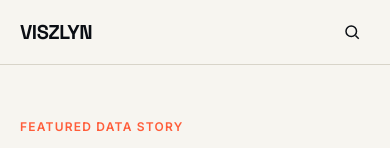
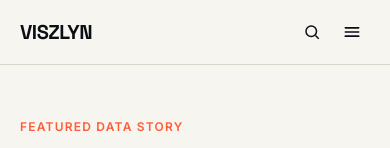
Before and after one commit to Vedang1655/viszlyn, a Next.js app: page / in a window 390 px wide. Shown: the top 148 px of the page. Built offline with nearby package versions, Linux system fonts and the light colour scheme.

Commit message:
Add mobile navigation menu

```diff
--- a/src/components/SiteHeader.tsx
+++ b/src/components/SiteHeader.tsx
@@ -1,4 +1,7 @@
+"use client";
+
 import Link from "next/link";
+import { useState } from "react";
 
 const NAV_LINKS = [
   { label: "Rankings", href: "/rankings" },
@@ -8,10 +11,16 @@ const NAV_LINKS = [
 ];
 
 export function SiteHeader() {
+  const [menuOpen, setMenuOpen] = useState(false);
+
   return (
     <header className="border-b border-stone-light bg-paper/95 backdrop-blur sticky top-0 z-40">
       <div className="max-w-6xl mx-auto px-5 md:px-8 h-16 flex items-center justify-between">
-        <Link href="/" className="flex items-baseline gap-2 group">
+        <Link
+          href="/"
+          className="flex items-baseline gap-2 group"
+          onClick={() => setMenuOpen(false)}
+        >
           <span className="font-display font-bold text-xl tracking-tight text-ink">
             VISZLYN
           </span>
@@ -32,6 +41,7 @@ export function SiteHeader() {
           ))}
         </nav>
 
+        <div className="flex items-center gap-1">
           <button
             aria-label="Search"
             className="w-9 h-9 flex items-center justify-center rounded-full hover:bg-ink/5 transition-colors"
@@ -48,7 +58,53 @@ export function SiteHeader() {
               <line x1="21" y1="21" x2="16.65" y2="16.65" />
             </svg>
           </button>
+
+          <button
+            aria-label={menuOpen ? "Close menu" : "Open menu"}
+            aria-expanded={menuOpen}
+            onClick={() => setMenuOpen((v) => !v)}
+            className="md:hidden w-9 h-9 flex items-center justify-center rounded-full hover:bg-ink/5 transition-colors"
+          >
+            <svg
+              width="20"
+              height="20"
+              viewBox="0 0 24 24"
+              fill="none"
+              stroke="currentColor"
+              strokeWidth="2"
+              strokeLinecap="round"
+            >
+              {menuOpen ? (
+                <>
+                  <line x1="6" y1="6" x2="18" y2="18" />
+                  <line x1="18" y1="6" x2="6" y2="18" />
+                </>
+              ) : (
+                <>
+                  <line x1="4" y1="7" x2="20" y2="7" />
+                  <line x1="4" y1="12" x2="20" y2="12" />
+                  <line x1="4" y1="17" x2="20" y2="17" />
+                </>
+              )}
+            </svg>
+          </button>
         </div>
+      </div>
+
+      {menuOpen && (
+        <nav className="md:hidden border-t border-stone-light bg-paper flex flex-col px-5 py-3">
+          {NAV_LINKS.map((link) => (
+            <Link
+              key={link.href}
+              href={link.href}
+              onClick={() => setMenuOpen(false)}
+              className="font-body text-base font-medium text-ink py-3 border-b border-stone-light/60 last:border-0"
+            >
+              {link.label}
+            </Link>
+          ))}
+        </nav>
+      )}
     </header>
   );
 }
```
Lines whose indentation alone changed are shown as unchanged.
